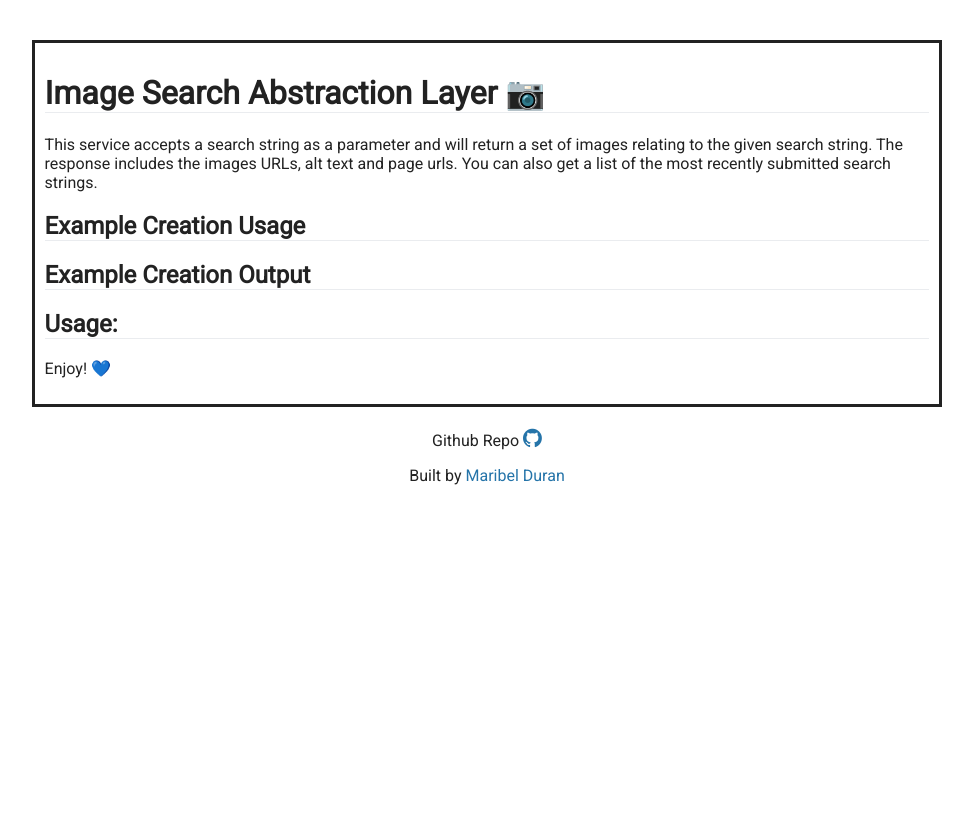
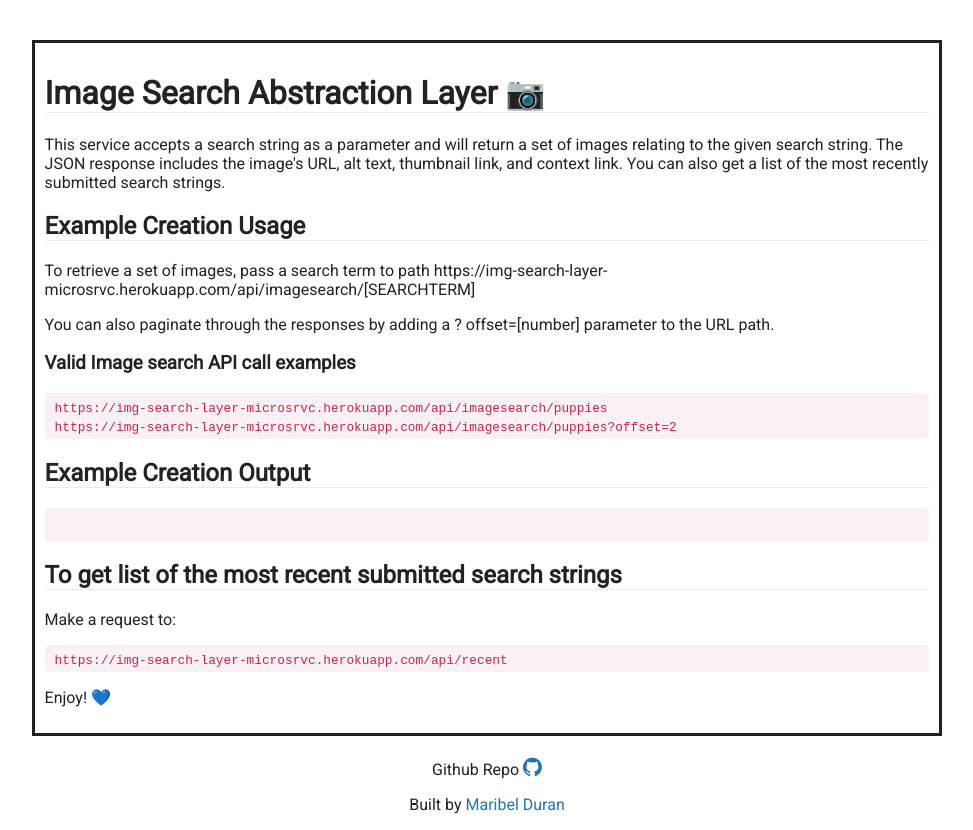
Before and after one commit to maribelduran/image-search-abstraction-layer, a website: page views/index.html in a window 1280 px wide. Shown: the whole page, without its empty margins (153-1126 px from the left). Before the commit the page ends 800 px from the top, so only its background shows below. Drawn offline with Linux system fonts and the light colour scheme.

Commit message:
Add code-snippet element and styling

```diff
--- a/public/css/style.css
+++ b/public/css/style.css
@@ -4,7 +4,7 @@
 	font-family: 'Roboto', sans-serif;
 	font-size: 16px;
 	color: #222;
-	text-align: center;
+  text-align: center;
 }
 
 .container {
@@ -26,12 +26,20 @@
  border-bottom: 1px solid #eaecef
 }
 
-code {
-    padding: 2px 4px;
-    font-size: 90%;
-    color: #c7254e;
-    background-color: #f9f2f4;
-    border-radius: 4px;
+.code-snippet{
+ padding: 4px 10px;
+ background-color: hsl(343, 37%, 96%);
+ border-radius: 4px;
+
+}
+
+code, pre{
+  font-size: 80%;
+  color: #c7254e;
+}
+.json-snippet{
+  white-space: pre;
+  overflow: scroll;
 }
 
 footer {
--- a/views/index.html
+++ b/views/index.html
@@ -17,20 +17,37 @@
          <h1 >Image Search Abstraction Layer &#128247;</h1>
          <p>
           This service accepts a search string as a parameter and will return a set of images relating to the given search string.
-           The response includes the images URLs, alt text and page urls.
+          The JSON response includes the image's URL, alt text, thumbnail link, and context link.
            You can also get a list of the most recently submitted search strings.
           </p>
 
          <h2>Example Creation Usage</h2>
-         <p></p>
+         <p>To retrieve a set of images, pass a search term to path  https://<i></i>img-search-layer-microsrvc.herokuapp.com/api/imagesearch/[SEARCHTERM] </p>
+          <p>
+            You can also paginate through the responses by adding a ? offset=[number] parameter to the URL path.
+          </p>
 
+        <h3>Valid Image search API call examples</h3>
+        <div class="code-snippet">
+         <code>
+          https://img-search-layer-microsrvc.herokuapp.com/api/imagesearch/puppies
+          <br>
+
+          https://img-search-layer-microsrvc.herokuapp.com/api/imagesearch/puppies?offset=2
+         </code>
+
+        </div>
 
          <h2>Example Creation Output</h2>
-         <p></p>
-
-         <h2>Usage:</h2>
-         <p></p>
+         <div class="code-snippet">
+          <pre class="json-snippet" id="json-snippet"></pre>
+        </div>
+         <h2>To get list of the most recent submitted search strings</h2>
+         <p>Make a request to:</p>
+         <div class="code-snippet">
+          <code>  https://img-search-layer-microsrvc.herokuapp.com/api/recent</code>
           <!-- &#128153; == blue heart -->
+        </div>
           <p>Enjoy! &#128153;</p>
 
         </div> <!-- well -->
@@ -43,6 +60,7 @@
           </p>
           </footer>
       </div> <!-- container -->
+      <script type='text/javascript' src='/public/js/index.js'></script>
    </body>
 
 </html>
```
